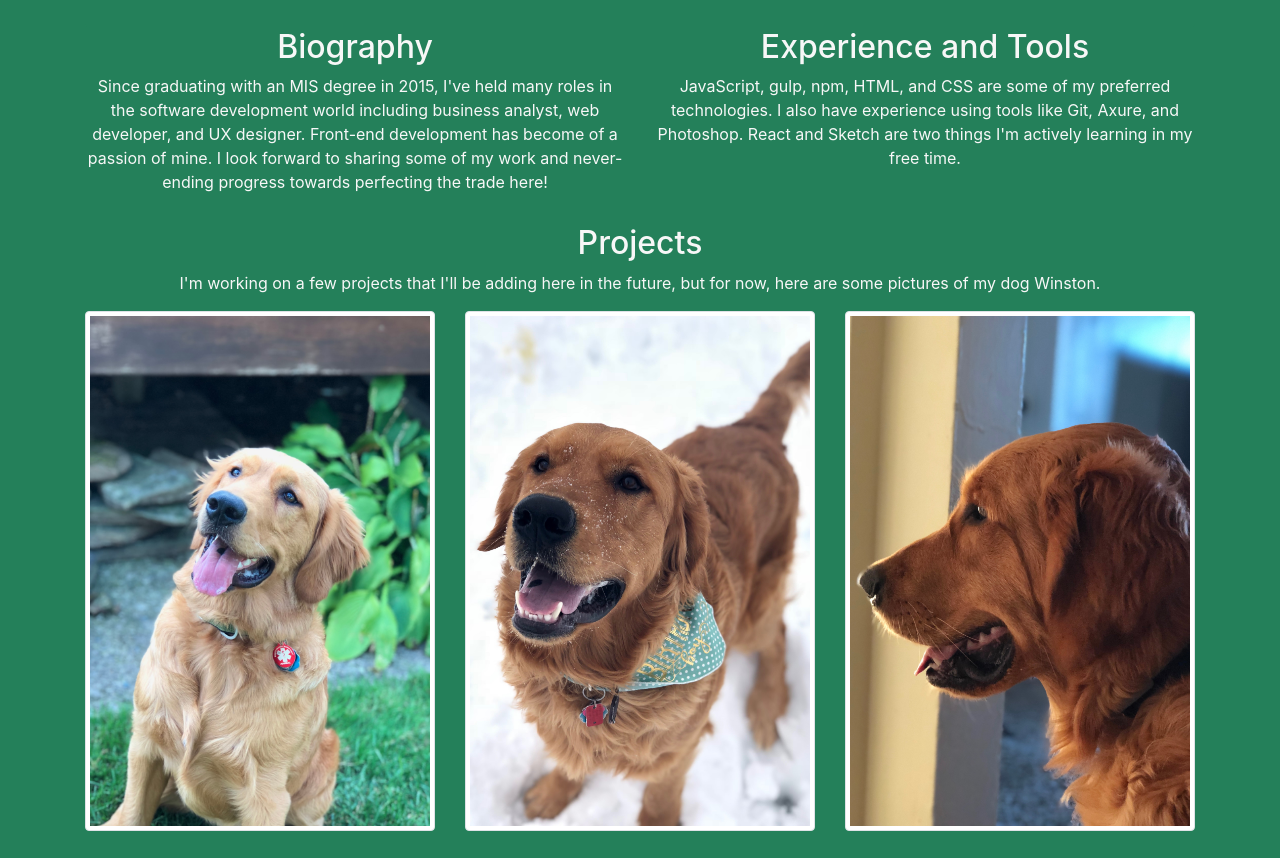
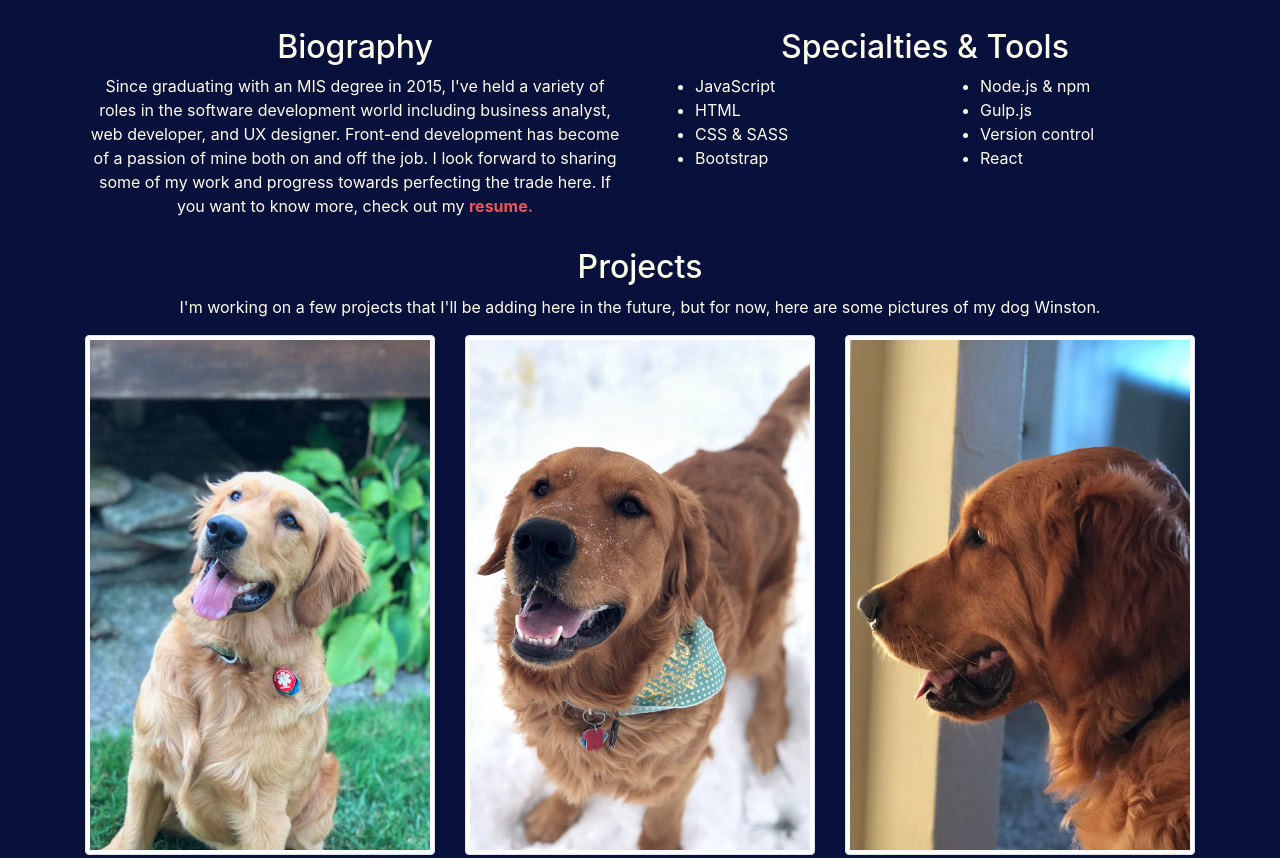
Before and after one commit to john-rapp/portfolio, a website: page index.html in a window 1280 px wide. Shown: the part 772-1630 px from the top of the page. Drawn offline with nearby package versions, Linux system fonts and the light colour scheme.

Commit message:
Removing unused CSS classes. Changing color scheme. Reorganizing text content.

```diff
--- a/index.html
+++ b/index.html
@@ -13,31 +13,11 @@
 </head>
 
 <body>
-  <!-- <nav class="navbar fixed-top navbar-expand-lg navbar-dark">
-    <a class="navbar-brand" href="#top">Navbar</a>
-    <button class="navbar-toggler" type="button" data-toggle="collapse" data-target="#navbarSupportedContent" aria-controls="navbarSupportedContent" aria-expanded="false" aria-label="Toggle navigation">
-          <span class="navbar-toggler-icon"></span>
-        </button>
-
-    <div class="collapse navbar-collapse" id="navbarSupportedContent">
-      <ul class="navbar-nav mr-auto">
-        <li class="nav-item">
-          <a class="nav-link" href="#about">Bio</a>
-        </li>
-        <li class="nav-item">
-          <a class="nav-link" href="#experience">Experience</a>
-        </li>
-        <li class="nav-item">
-          <a class="nav-link" href="#contact">Contact</a>
-        </li>
-      </ul>
-    </div>
-  </nav> -->
 
   <div class="container">
     <div class="jumbotron" id="top">
       <h1>Hey, I'm John Rapp</h1>
-      <h3>Web Development | UX Design</h3>
+      <h3>Web Development <span class="alt-color">|</span> UX Design</h3>
       <i class="fas fa-angle-double-down fa-2x animated bounce" onclick="scrollToSection('#about')"></i>
     </div>
 
@@ -45,13 +25,30 @@
       <div class="col-md-6">
         <section id="about">
           <h2>Biography</h2>
-          <p>Since graduating with an MIS degree in 2015, I've held many roles in the software development world including business analyst, web developer, and UX designer. Front-end development has become of a passion of mine. I look forward to sharing some of my work and never-ending progress towards perfecting the trade here!</p>
+          <p>Since graduating with an MIS degree in 2015, I've held a variety of roles in the software development world including business analyst, web developer, and UX designer. Front-end development has become of a passion of mine both on and off the job. I look forward to sharing some of my work and progress towards perfecting the trade here. If you want to know more, check out my <strong><a href="https://drive.google.com/open?id=0B1L0VXPOLOK5TFByOW9FODYtWWM" target="_blank">resume.</a></strong></p>
         </section>
       </div>
       <div class="col-md-6">
         <section id="experience">
-          <h2>Experience and Tools</h2>
-          <p>JavaScript, gulp, npm, HTML, and CSS are some of my preferred technologies. I also have experience using tools like Git, Axure, and Photoshop. React and Sketch are two things I'm actively learning in my free time. </p>
+          <h2>Specialties & Tools</h2>
+          <div class="row">
+            <div class="col-6">
+              <ul class="skills">
+                <li>JavaScript</li>
+                <li>HTML</li>
+                <li>CSS & SASS</li>
+                <li>Bootstrap</li>
+              </ul>
+            </div>
+            <div class="col-6">
+              <ul class="skills">
+                <li>Node.js & npm</li>
+                <li>Gulp.js</li>
+                <li>Version control</li>
+                <li>React</li>
+              </ul>
+            </div>
+          </div>
         </section>
       </div>
     </div>
@@ -62,9 +59,9 @@
           <h2>Projects</h2>
           <p>I'm working on a few projects that I'll be adding here in the future, but for now, here are some pictures of my dog Winston.</p>
           <div class="row">
-            <div class="col-md-4"><img class="img-thumbnail" src="./images/winston-1.JPG" alt=""></div>
-            <div class="col-md-4"><img class="img-thumbnail" src="./images/winston-2.JPG" alt=""></div>
-            <div class="col-md-4"><img class="img-thumbnail" src="./images/winston-3.jpg" alt=""></div>
+            <div class="col-md-4"><img class="img-thumbnail" src="./images/winston-1.JPG" alt="Winston sitting in the yard."></div>
+            <div class="col-md-4"><img class="img-thumbnail" src="./images/winston-2.JPG" alt="Winston in the snow."></div>
+            <div class="col-md-4"><img class="img-thumbnail" src="./images/winston-3.jpg" alt="Side profile of Winston."></div>
           </div>
         </section>
       </div>
@@ -72,7 +69,7 @@
 
     <footer>
       <h2>Feel free to get a hold of me!</h2>
-      <div id="contact" class="social-container">
+      <section id="contact">
         <a href="https://www.linkedin.com/in/jmrapp/" target="_blank" class="social">
           <i class="fab fa-linkedin fa-3x"></i>
         </a>
@@ -85,7 +82,7 @@
         <a href="https://github.com/john-rapp" target="_blank" class="social">
           <i class="fab fa-github fa-3x"></i>
         </a>
-      </div>
+      </section>
     </footer>
 
   </div>
--- a/scss/_variables.scss
+++ b/scss/_variables.scss
@@ -1,5 +1,6 @@
-$primary-dark: #24805a;
-$primary-light: #f7f7f7;
+$primary-dark: #07113b;
+$primary-light: #fffcea;
+$secondary-dark: #ed5757;
 
 $font-fam: "Raleway", sans-serif;
 $base-font-size: 20px;
--- a/scss/styles.scss
+++ b/scss/styles.scss
@@ -31,6 +31,7 @@ h1 {
   bottom: 10%;
   &:hover {
     cursor: pointer;
+    color: $secondary-dark;
   }
 }
 
@@ -44,13 +45,27 @@ footer {
   margin-bottom: 50px;
 }
 
+a {
+  color: $secondary-dark;
+  &:hover {
+    color: $primary-light;
+    text-decoration: underline;
+  }
+}
+
 .social {
   margin: 0 10px;
-  color: white;
   &:hover {
     text-decoration: none;
-    color: #c9c9c9;
   }
+}
+
+.skills {
+  text-align: left;
+}
+
+.alt-color {
+  color: $secondary-dark;
 }
 
 @media only screen and (max-height: 500px) {
```
Also changed, not shown: css/styles.css.
